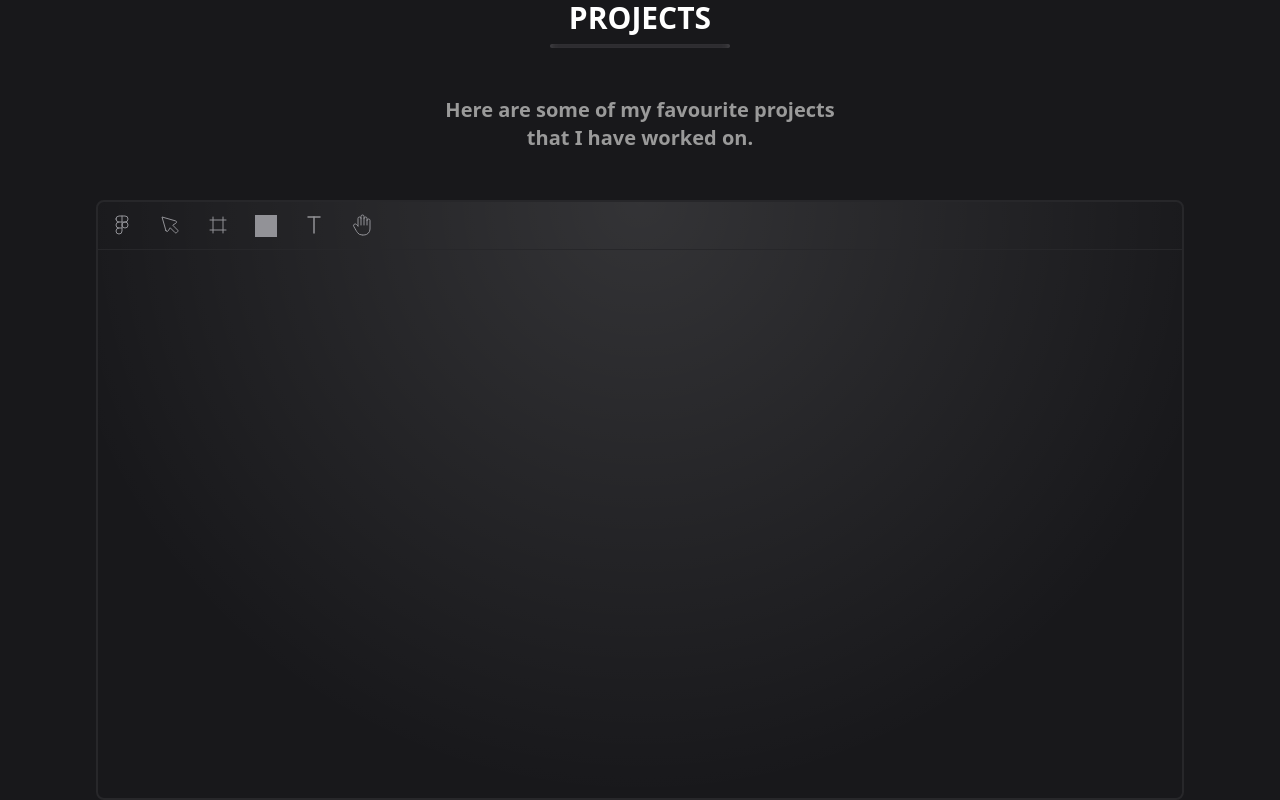
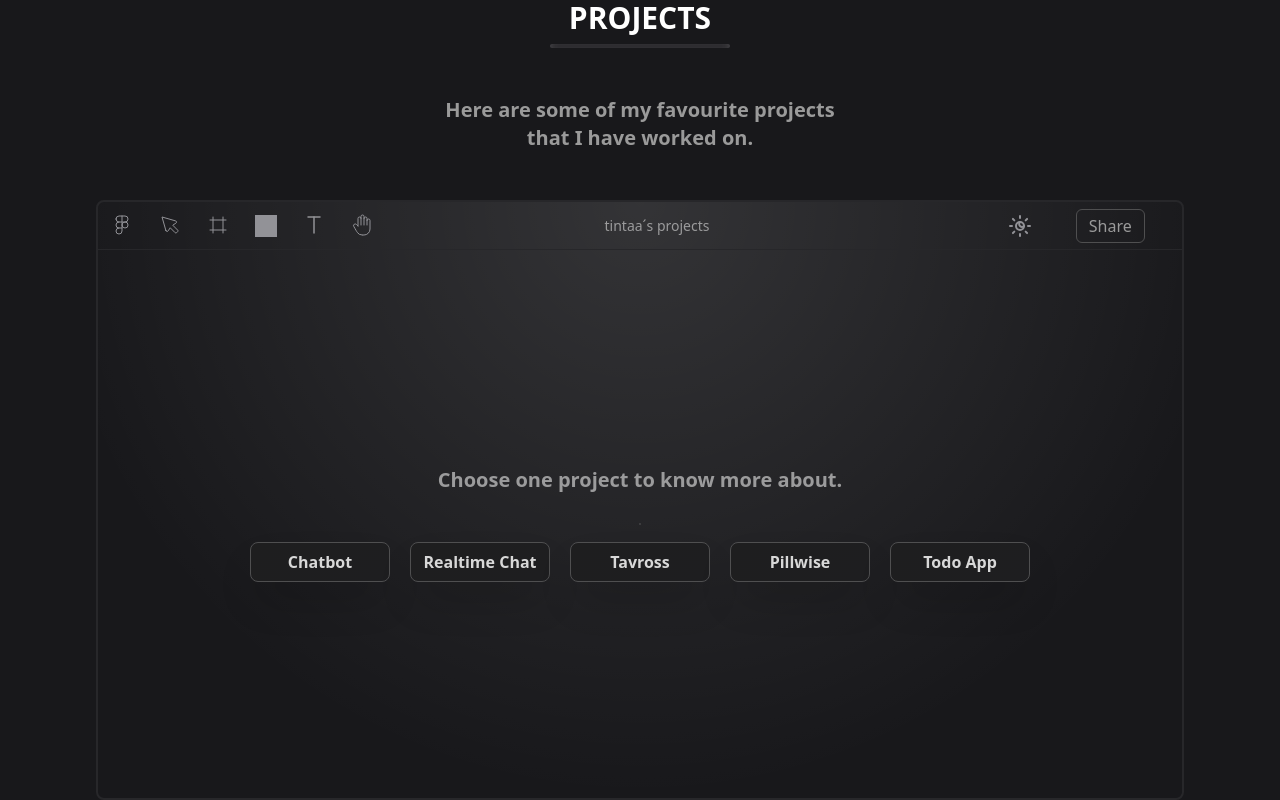
Before and after one commit to Tintaa307/astro, a React (Vite) app: page / in a window 1280 px wide. Shown: the part 2328-3128 px from the top of the page. Built offline with nearby package versions, Linux system fonts and the light colour scheme.

Commit message:
add some projects styles

```diff
--- a/src/components/icons/Icons.tsx
+++ b/src/components/icons/Icons.tsx
@@ -7,7 +7,7 @@ export const Icons = () => {
         height="24"
         viewBox="0 0 24 24"
         fill="none"
-        stroke="currentColor"
+        stroke="#929297"
         strokeWidth="2"
         strokeLinecap="round"
         strokeLinejoin="round"
--- /dev/null
+++ b/src/components/projects/Content.tsx
@@ -0,0 +1,120 @@
+import {
+  MotionValue,
+  motion,
+  useMotionValue,
+  useTransform,
+} from "framer-motion"
+import { useState } from "react"
+import { cn } from "../../lib/utils"
+
+const variants = {
+  off: {
+    display: "none",
+  },
+  on: {
+    display: "block",
+    x: 1000,
+    y: 420,
+    transition: { duration: 4.2, type: "tween", delay: 0.8 },
+  },
+}
+
+const Content = () => {
+  const [isSelected, setIsSelected] = useState(false)
+  const x = useMotionValue(0)
+  const width = useTransform(x, [0, 1000], ["0%", "75%"]) as MotionValue<string>
+  const projects = [
+    {
+      name: "Chatbot",
+      description:
+        "This is a chatbot helper to support or manage your webapps and give a better user experience.",
+      link: "chatbot-tintaa307.vercel.app",
+      github: "https://github.com/Tintaa307/chatbot",
+    },
+    {
+      name: "Realtime Chat",
+      description:
+        "An aplicattion for chatting with adding friends by the E-Mail.",
+      link: "realtime-chat-tintaa307.vercel.app",
+      github: "https://github.com/Tintaa307/realtime-chat",
+    },
+    {
+      name: "Tavross",
+      description:
+        "The perfect application to be in shape and learn things about the gym.",
+      link: "tavross-final-version.vercel.app",
+      github: "https://github.com/Tintaa307/tavross-final-version",
+    },
+    {
+      name: "Pillwise",
+      description: "Your personal pillbox reminder and medical assistant.",
+      link: "#",
+      github: "#",
+    },
+    {
+      name: "Todo App",
+      description: "Notes app to have a list of pending things to do.",
+      link: "todo-on1gbe3n9-tintaa307.vercel.app",
+      github: "https://github.com/Tintaa307/todo-app",
+    },
+  ]
+  return (
+    <main className="w-full h-full flex items-center justify-center flex-col gap-12">
+      <motion.h2
+        initial={{ opacity: 0, y: -30 }}
+        whileInView={{
+          opacity: 1,
+          y: 0,
+          transition: { duration: 0.5, type: "tween", delay: 2.9 },
+        }}
+        animate={isSelected ? { opacity: 0 } : { opacity: 1 }}
+        viewport={{ once: true }}
+        className="text-gray-800 font-semibold text-xl"
+      >
+        Choose one project to know more about.
+      </motion.h2>
+      <div className="flex items-center justify-center flex-row gap-5">
+        {projects.map((project, index) => (
+          <motion.div
+            onClick={() => setIsSelected(true)}
+            initial={{ scale: 0 }}
+            whileInView={{
+              scale: 1,
+              transition: { duration: 1, type: "spring", delay: 3.4 },
+            }}
+            animate={isSelected ? { opacity: 0 } : { opacity: 1 }}
+            viewport={{ once: true }}
+            key={index}
+            className="w-[140px] h-10 bg-figma-radial shadow-dark border-[1px] border-figma_border rounded-lg flex items-center justify-center cursor-pointer hover:shadow-shine transition-shadow"
+          >
+            <h1 className="text-white-500 font-semibold">{project.name}</h1>
+          </motion.div>
+        ))}
+      </div>
+      <motion.div
+        initial={"off"}
+        variants={variants}
+        style={{ x }}
+        animate={isSelected ? "on" : "off"}
+        className={cn("absolute -mt-96 left-[150px] opacity-0 z-20", {
+          "opacity-100": isSelected,
+        })}
+        onAnimationComplete={() => setIsSelected(false)}
+      >
+        <img className="w-[74px] h-[74px]" src="/cursor.png" alt="cursor" />
+      </motion.div>
+      <motion.div
+        style={{
+          position: "absolute",
+          width: width,
+          height: width,
+        }}
+        className={
+          "bg-figma-radial shadow-dark border-[1px] border-figma_border rounded-lg"
+        }
+      ></motion.div>
+    </main>
+  )
+}
+
+export default Content
--- a/src/components/projects/Navbar.tsx
+++ b/src/components/projects/Navbar.tsx
@@ -1,4 +1,5 @@
 import { Icons } from "../icons/Icons"
+import { motion } from "framer-motion"
 
 const Navbar = () => {
   const navItems = [
@@ -27,20 +28,72 @@ const Navbar = () => {
       icon: Icons().hand,
     },
   ]
+
+  const secondaryItems = [
+    {
+      icon: Icons().sun,
+    },
+    {
+      icon: "Share",
+    },
+  ]
   return (
     <header className="w-full h-12 border-t-0 border-l-0 border-r-0 border-[1px] border-b-my_border">
       <nav className="w-full h-full flex justify-start items-center flex-row">
         <ul>
           {navItems.map((item, index) => {
             return (
-              <li key={index} className="inline-block">
+              <motion.li
+                initial={{ opacity: 0, x: -40 }}
+                whileInView={{
+                  opacity: 1,
+                  x: 0,
+                  transition: { duration: 0.5, type: "tween", delay: 2 },
+                }}
+                viewport={{ once: true }}
+                key={index}
+                className="inline-block"
+              >
                 <div className="w-12 h-12 flex items-center justify-center">
                   {item.icon}
                 </div>
-              </li>
+              </motion.li>
             )
           })}
         </ul>
+        <div className="w-1/2 flex items-center justify-center">
+          <motion.small
+            initial={{ y: -40, opacity: 0 }}
+            whileInView={{
+              y: 0,
+              opacity: 1,
+              transition: { duration: 0.5, type: "tween", delay: 2.4 },
+            }}
+            viewport={{ once: true }}
+            className="text-gray-800 font-normal text-sm"
+          >
+            tintaa´s projects
+          </motion.small>
+        </div>
+        <div className="w-1/5 h-full flex items-center justify-end flex-row">
+          <ul className="flex items-center justify-center flex-row gap-8">
+            {secondaryItems.map((item, index) => (
+              <motion.li
+                initial={{ opacity: 0, x: 40 }}
+                whileInView={{
+                  opacity: 1,
+                  x: 0,
+                  transition: { duration: 0.5, type: "tween", delay: 2.2 },
+                }}
+                viewport={{ once: true }}
+                className="even:border-[1.2px] even:border-figma_border rounded-md px-3 py-1"
+                key={index}
+              >
+                <div className="text-gray-900">{item.icon}</div>
+              </motion.li>
+            ))}
+          </ul>
+        </div>
       </nav>
     </header>
   )
--- a/src/components/projects/Projects.tsx
+++ b/src/components/projects/Projects.tsx
@@ -5,6 +5,7 @@ import Title from "../shared/Title"
 import Navbar from "./Navbar"
 import { motion } from "framer-motion"
 import { cn } from "../../lib/utils"
+import Content from "./Content"
 
 const Projects = () => {
   const [isFinished, setIsFinished] = useState(false)
@@ -32,13 +33,14 @@ const Projects = () => {
             viewport={{ once: true }}
             onAnimationComplete={() => setIsFinished(true)}
             className={cn(
-              "w-[85%] h-[600px] bg-black-800 rounded-lg border-[2px] border-my_border",
+              "w-[85%] h-[600px] bg-black-800 rounded-lg border-[2px] border-my_border flex items-center justify-start flex-col",
               {
                 "bg-gradient-radial transition-all duration-1000": isFinished,
               }
             )}
           >
             <Navbar />
+            <Content />
           </motion.article>
         </div>
       </div>
--- a/src/components/skills/Skills.tsx
+++ b/src/components/skills/Skills.tsx
@@ -176,7 +176,7 @@ const Skills = () => {
                   }}
                   viewport={{ once: true }}
                   className={[
-                    "rounded-full bg-black-0 backdrop-blur-sm flex items-center justify-center cursor-pointer ",
+                    "rounded-full backdrop-blur-sm flex items-center justify-center cursor-pointer ",
                     orbit.thirdColor,
                   ].join(" ")}
                 >
--- a/tailwind.config.js
+++ b/tailwind.config.js
@@ -19,6 +19,7 @@ module.exports = {
       backgroundImage: {
         "gradient-radial":
           "radial-gradient(circle farthest-side at 50% 0,hsla(0,0%,100%,.12),hsla(0,0%,100%,0));",
+        "figma-radial": "linear-gradient(135deg,#1e1e1f,#1e1e20);",
       },
       colors: {
         blue: "#007bff",
@@ -67,6 +68,7 @@ module.exports = {
           950: "#2a2a2c",
         },
         my_border: "hsl(var(--border-box))",
+        figma_border: "#4f4f50",
         border: "hsl(var(--border))",
         input: "hsl(var(--input))",
         ring: "hsl(var(--ring))",
@@ -112,6 +114,7 @@ module.exports = {
       boxShadow: {
         box: "var(--shadow)",
         shine: "0 0 10px rgba(255, 255, 255, 0.2)",
+        dark: "0 22px 40px -10px rgba(0,0,0,.25)",
       },
 
       keyframes: {
```
Also changed, not shown: public/cursor.png (added).
